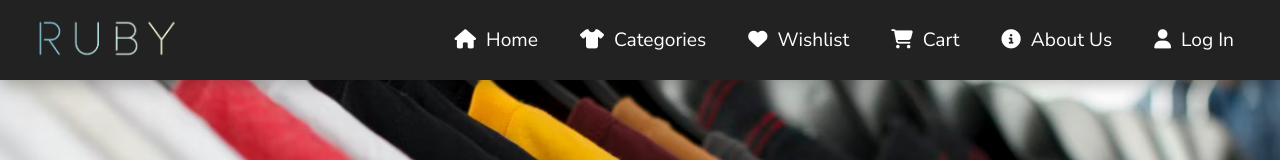
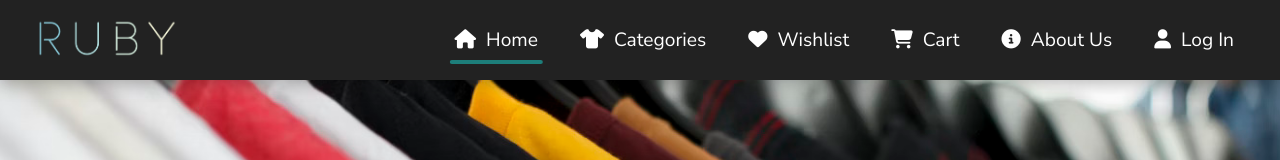
Before and after one commit to DonatHalimi/ProjektiLab1, a React (Create React App) app in the folder client/: page / in a window 1280 px wide. Shown: the top 160 px of the page. Built offline with nearby package versions, Linux system fonts and the light colour scheme; no server answers.

Commit message:
Ndryshim kur Navbar eshte aktiv, eshte shtu nje ngjyre me tregu se ne cilin tab je!

```diff
--- a/client/src/components/Navbar.js
+++ b/client/src/components/Navbar.js
@@ -1,49 +1,36 @@
 import React, { useState } from "react";
 import { MenuData } from "./MenuData";
-import { Link } from 'react-router-dom';
+import { Link, useLocation } from 'react-router-dom';
 import "./Cart";
 import LogoImage from '../img/Logo.png';
 import "../styles/NavbarStyle.css";
 
-// Krijimi i komponentit Navbar
 const Navbar = (props) => {
+  const [clicked, setClicked] = useState(false);
+  const location = useLocation();
 
-  // Krijimi i state 'clicked' dhe funksioni 'setClicked' duke perdorur useState
-  const [clicked, setClicked] = useState(false);
-
-  // Krijimi i funksionit 'handleClick' per ndryshimin e gjendjes se 'clicked'
   const handleClick = () => {
     setClicked(!clicked);
-    // document.body.classList.toggle("auto", clicked);
   };
 
-  // Renderimi i HTML per Navbar
   return (
-
     <nav className="NavbarItems">
-
-      {/* Krijimi i logose
-      <Link to="/" className="logo" style={{ textDecoration: 'none' }} title="Home"> */}
-      {/* <h1>Ruby</h1> */}
-      {/* <img src="../../img/Logo2.png" /> */}
-      {/* </Link> */}
-
-      {/* Krijimi i logose */}
       <Link to="/" className="logo" style={{ textDecoration: 'none' }} title="Home">
         <img src={LogoImage} alt="Logo" style={{ width: '150px', height: 'auto', marginBottom: '10px' }} />
       </Link>
 
-      {/* Krijimi i ikonave te menyse */}
       <div className="menu-icons" onClick={handleClick}>
         <i className={clicked ? "fas fa-times" : "fas fa-bars"}></i>
       </div>
 
-      {/* Krijimi i listes se menyse */}
       <ul className={clicked ? "nav-menu active" : "nav-menu"}>
         {MenuData.map((item, index) => {
+          const isActive = location.pathname === item.url;
+          const linkClass = isActive ? `${item.cName} active` : item.cName;
+
           return (
             <li key={index}>
-              <Link to={item.url} className={item.cName}>
+              <Link to={item.url} className={linkClass}>
                 <i className={item.icon}></i>
                 {item.title}
               </Link>
@@ -51,7 +38,6 @@ const Navbar = (props) => {
           );
         })}
       </ul>
-
     </nav>
   );
 };
--- a/client/src/styles/NavbarStyle.css
+++ b/client/src/styles/NavbarStyle.css
@@ -52,10 +52,29 @@
     padding-right: 10px;
 }
 
-.nav-links:hover {
+.nav-links:hover:not(.active) {
     background: rgb(29, 126, 122);
-    transition: all 0.6s ease;
+    transition: all 0.5s ease-in-out;
     border-radius: 12px;
+}
+
+.nav-links.active {
+    position: relative;
+    transition: all 0.8s ease-in-out;
+    border-radius: 5px;
+    transition: border-bottom 0.5s ease-in-out;
+}
+
+.nav-links.active::after {
+    background-color: rgb(29, 126, 122);
+    content: "";
+    position: absolute;
+    bottom: 0;
+    left: 50%;
+    transform: translateX(-50%);
+    width: 80%;
+    height: 4px;
+    border-radius: 5px;
 }
 
 .fa-bars,
```
